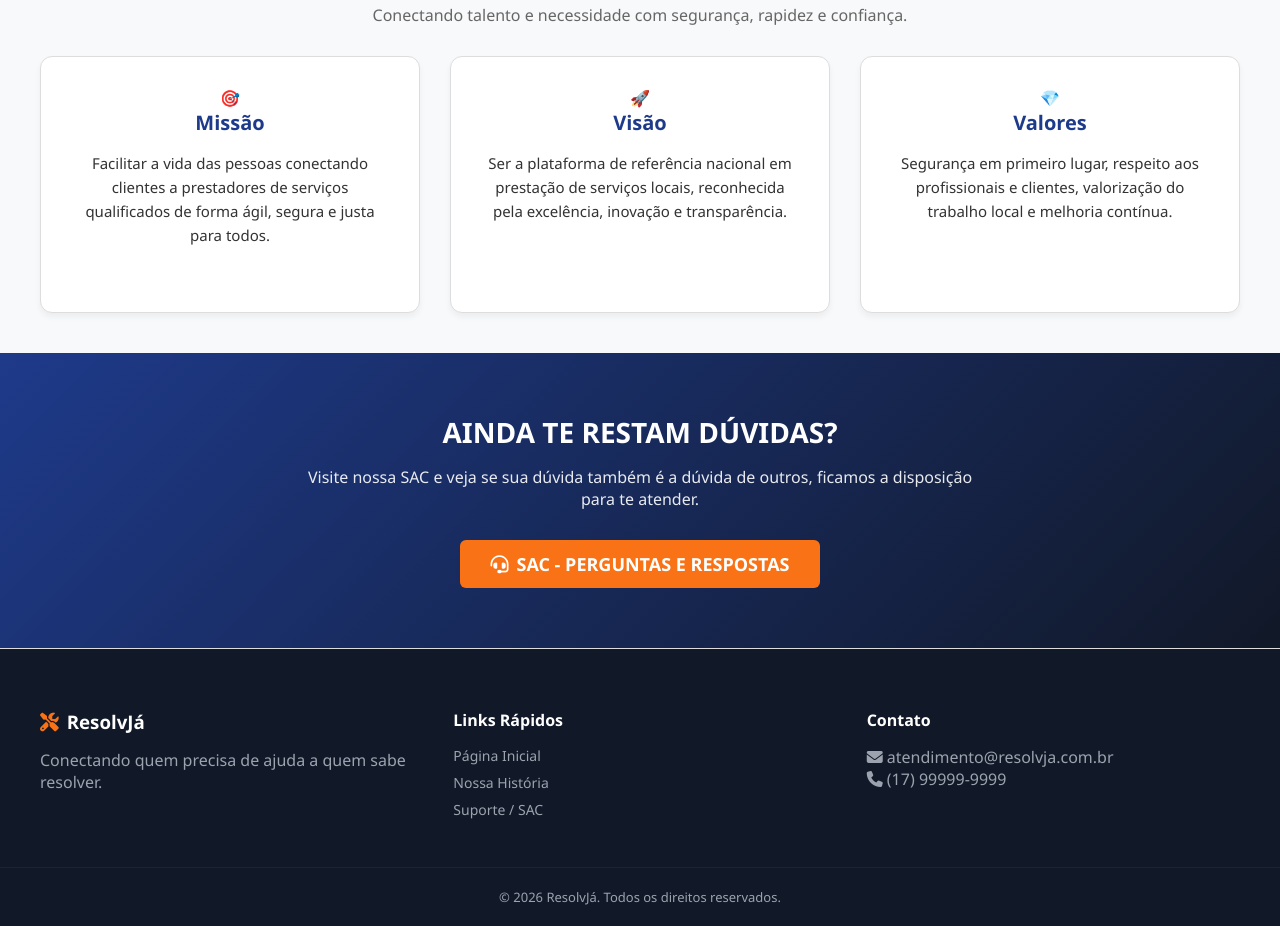
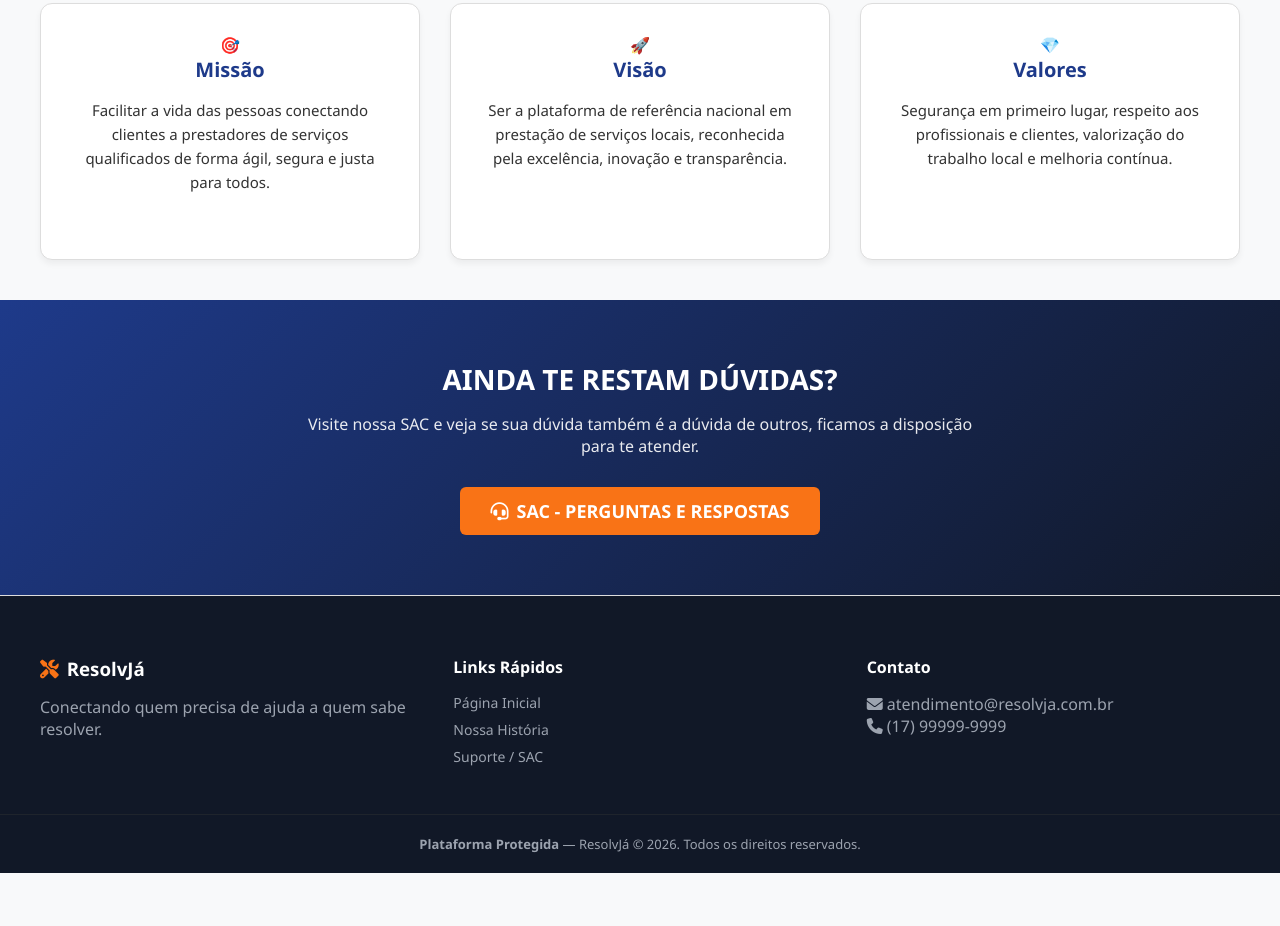
Before and after one commit to talita451/ResolvJa, a website: page ProjetoPrincipal/index.html in a window 1280 px wide. Shown: the part 1473-2399 px from the top of the page. After the commit the page ends 2346 px from the top, so only its background shows below. Drawn offline with Linux system fonts and the light colour scheme.

Commit message:
plataforma protegida remoção

```diff
--- a/ProjetoPrincipal/index.html
+++ b/ProjetoPrincipal/index.html
@@ -68,7 +68,6 @@
     <section id="home" class="page active">
       <div class="hero">
         <div class="container">
-          <span class="badge"><i class="fas fa-shield-alt"></i> Plataforma Verificada e Segura</span>
           <h1>O seu problema resolvido com um <span>clique.</span></h1>
           <p>Conectamos você aos melhores profissionais locais para serviços domésticos, reparos e assistências com total segurança e agilidade.</p>
           <div class="hero-buttons">
@@ -718,7 +717,8 @@
         </div>
     </div>
     <div class="footer-bottom">
-        <p>&copy; 2026 ResolvJá. Todos os direitos reservados.</p>
+      <strong>Plataforma Protegida</strong> — ResolvJá &copy; 2026. Todos os direitos reservados.
+    </p>
     </div>
   </footer>
 
```
